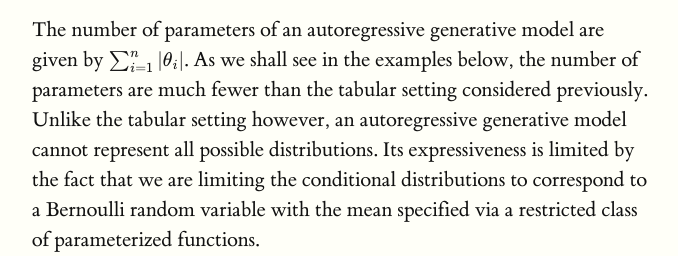
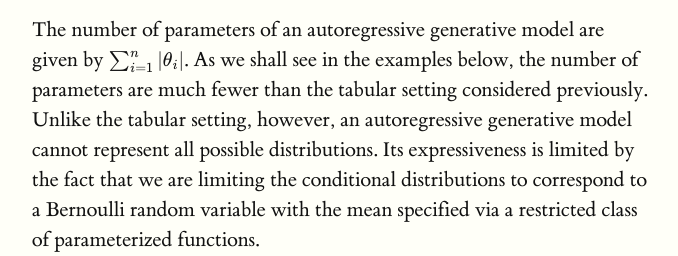
Before and after one commit to deepgenerativemodels/notes, a Jekyll site: the page built from autoregressive/index.md, in a window 1280 px wide and 1400 px high, scrolled down 1826 px. Shown: the part 213-469 px from the top of the window, without its empty margins (128-806 px from the left). Built offline with Jekyll 4.4.1, drawn with Linux system fonts in a browser that asks for light colours; formulas are drawn with MathJax 3; some of the changed text lies outside the part shown; grey boxes are pictures that could not be loaded.

```diff
--- a/autoregressive/index.md
+++ b/autoregressive/index.md
@@ -43,7 +43,7 @@ where $$\theta_i$$ denotes the set of parameters used to specify the mean
 function $$f_i: \{0,1\}^{i-1}\rightarrow [0,1]$$.
 
 
-The number of parameters of an autoregressive generative model are given by $$\sum_{i=1}^n \vert \theta_i \vert$$. As we shall see in the examples below, the number of parameters are much fewer than the tabular setting considered previously. Unlike the tabular setting however, an autoregressive generative model cannot represent all possible distributions. Its expressiveness is limited by the fact that we are limiting the conditional distributions to correspond to a Bernoulli random variable with the mean specified via a restricted class of parameterized functions.
+The number of parameters of an autoregressive generative model are given by $$\sum_{i=1}^n \vert \theta_i \vert$$. As we shall see in the examples below, the number of parameters are much fewer than the tabular setting considered previously. Unlike the tabular setting, however, an autoregressive generative model cannot represent all possible distributions. Its expressiveness is limited by the fact that we are limiting the conditional distributions to correspond to a Bernoulli random variable with the mean specified via a restricted class of parameterized functions.
 
 <figure>
 <img src="fvsbn.png" alt="drawing" width="200" class="center"/>
@@ -59,7 +59,7 @@ f_i(x_1, x_2, \ldots, x_{i-1}) =\sigma(\alpha^{(i)}_0 + \alpha^{(i)}_1 x_1 + \ld
 
 where $$\sigma$$ denotes the sigmoid function and $$\theta_i=\{\alpha^{(i)}_0,\alpha^{(i)}_1, \ldots, \alpha^{(i)}_{i-1}\}$$ denote the parameters of the mean function. The conditional for variable $$i$$ requires $$i$$ parameters, and hence the total number of parameters in the model is given by $$\sum_{i=1}^ni= O(n^2)$$. Note that the number of parameters are much fewer than the exponential complexity of the tabular case.
 
-A natural way to increase the expressiveness of an autoregressive generative model is to use more flexible parameterizations for the mean function e.g., multi-layer perceptrons (MLP). For example, consider the case of a neural network with 1 hidden layer. The mean function for variable $$i$$ can be expressed as
+A natural way to increase the expressiveness of an autoregressive generative model is to use more flexible parameterizations for the mean function, e.g. multi-layer perceptrons (MLP). For example, consider the case of a neural network with 1 hidden layer. The mean function for variable $$i$$ can be expressed as
 
 {% math %}
 \mathbf{h}_i = \sigma(A_i \mathbf{x_{< i}} + \mathbf{c}_i)\\
```
Also changed, not shown: other parts of autoregressive/index.md (+5 -5 lines).
